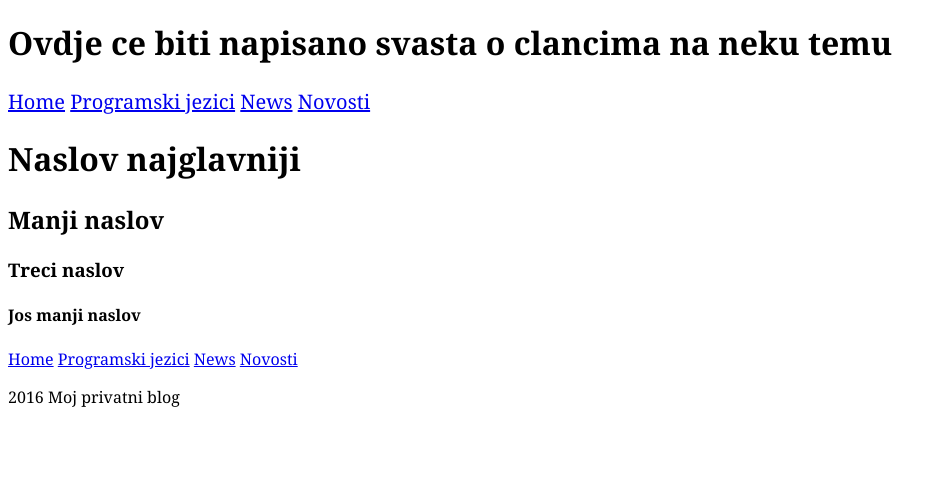
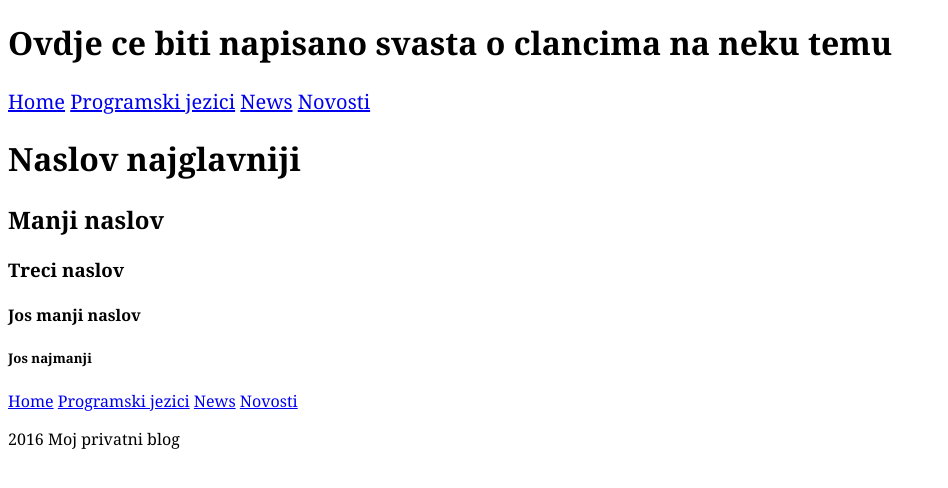
Before and after one commit to simplestavnostt/simplestavnost.github.io, a Jekyll site: the page built from index.html, in a window 1280 px wide. Shown: the top 488 px of the page, without its empty margins (0-948 px from the left). Built offline with Jekyll 4.4.1, drawn with Linux system fonts in a browser that asks for light colours; Markdown is read by kramdown in place of the engine named in the settings.

Commit message:
ovo sam dodao nesto na h5

```diff
--- a/index.html
+++ b/index.html
@@ -7,3 +7,4 @@ layout: default
 <h2> Manji naslov</h2>
 <h3>Treci naslov</h3>
 <h4>Jos manji naslov</h4>
+<h5>Jos najmanji</h5>
```
